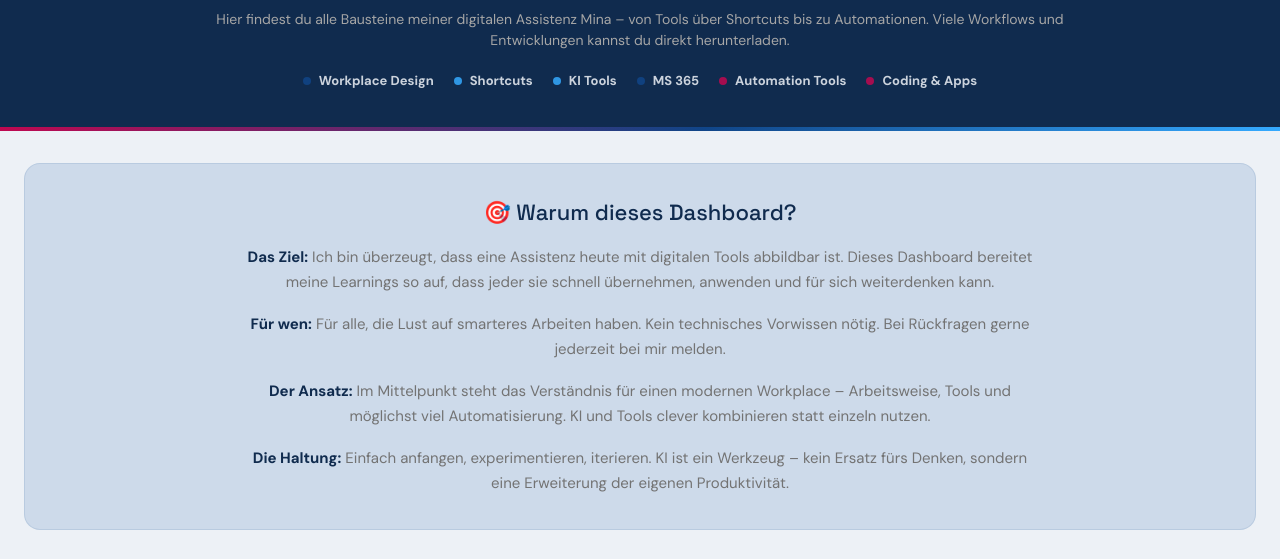
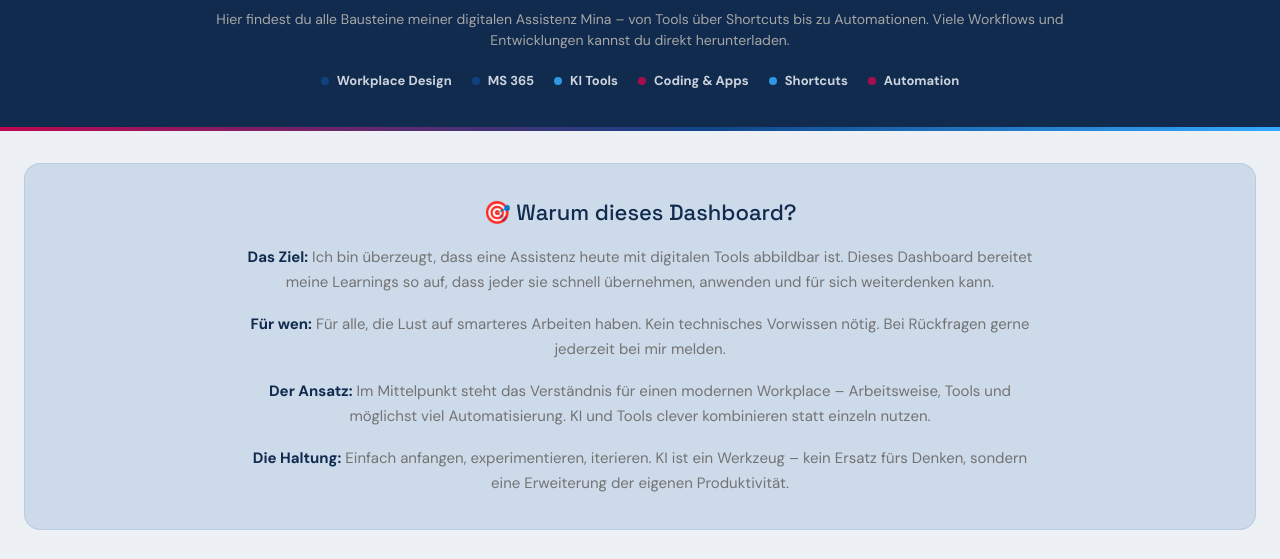
Before and after one commit to christoph-digital/ch-digital-assistent, a website: page public/index.html in a window 1280 px wide. Shown: the part 196-755 px from the top of the page. Drawn offline with Linux system fonts and the light colour scheme.

Commit message:
Update legend to match current section order
Co-Authored-By: Claude Opus 4.5 <noreply@anthropic.com>

```diff
--- a/public/index.html
+++ b/public/index.html
@@ -378,11 +378,11 @@
   <p style="font-size: 14px; color: var(--light-grey); max-width: 900px; margin: 0 auto 20px;">Hier findest du alle Bausteine meiner digitalen Assistenz Mina – von Tools über Shortcuts bis zu Automationen. Viele Workflows und Entwicklungen kannst du direkt herunterladen.</p>
   <div class="legend">
     <span class="legend-item"><span class="legend-dot" style="background:var(--marine-blue)"></span> Workplace Design</span>
+    <span class="legend-item"><span class="legend-dot" style="background:var(--marine-blue)"></span> MS 365</span>
+    <span class="legend-item"><span class="legend-dot" style="background:var(--sky-blue)"></span> KI Tools</span>
+    <span class="legend-item"><span class="legend-dot" style="background:var(--digital-red)"></span> Coding & Apps</span>
     <span class="legend-item"><span class="legend-dot" style="background:var(--sky-blue)"></span> Shortcuts</span>
-    <span class="legend-item"><span class="legend-dot" style="background:var(--sky-blue)"></span> KI Tools</span>
-    <span class="legend-item"><span class="legend-dot" style="background:var(--marine-blue)"></span> MS 365</span>
-    <span class="legend-item"><span class="legend-dot" style="background:var(--digital-red)"></span> Automation Tools</span>
-    <span class="legend-item"><span class="legend-dot" style="background:var(--digital-red)"></span> Coding & Apps</span>
+    <span class="legend-item"><span class="legend-dot" style="background:var(--digital-red)"></span> Automation</span>
   </div>
 </div>
 
```
